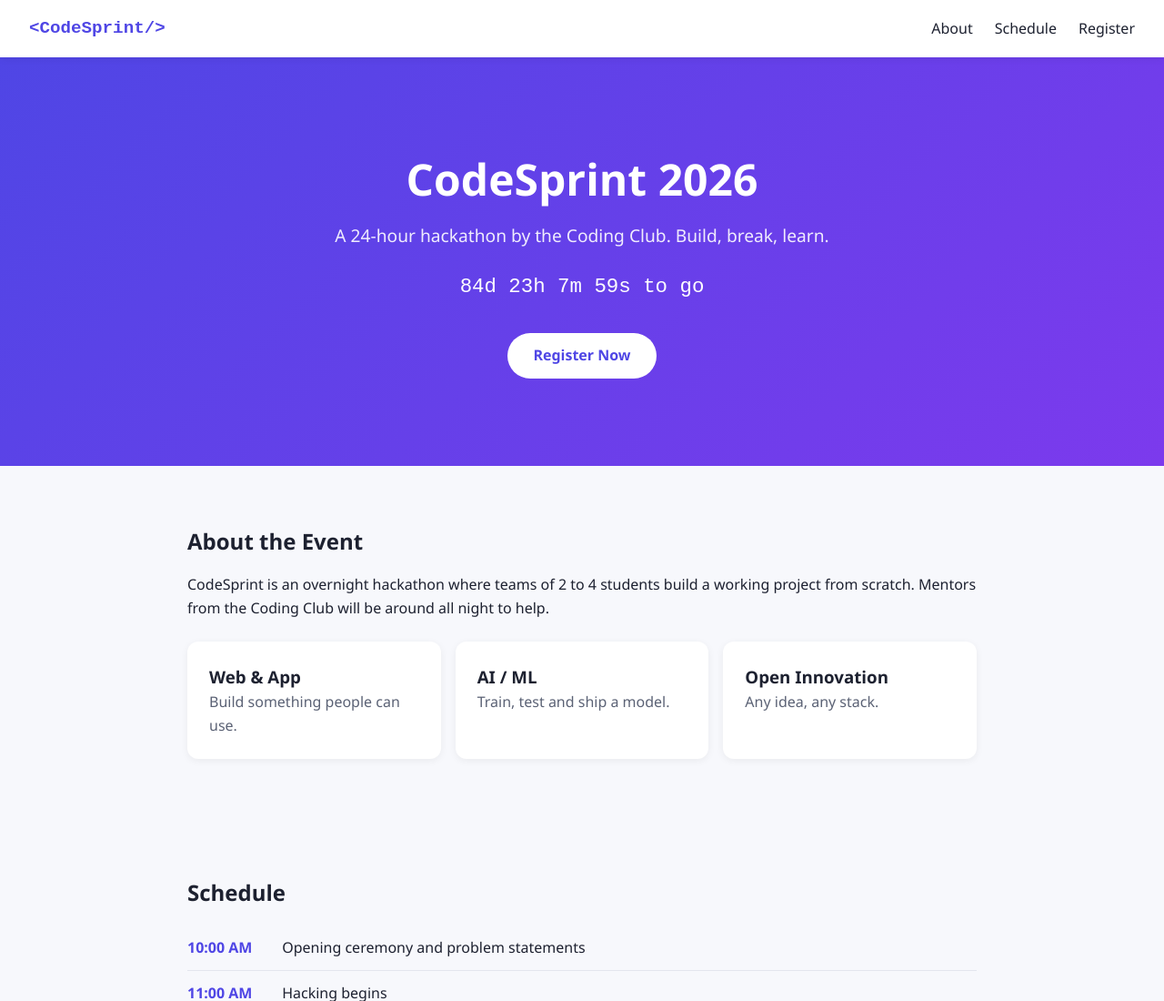
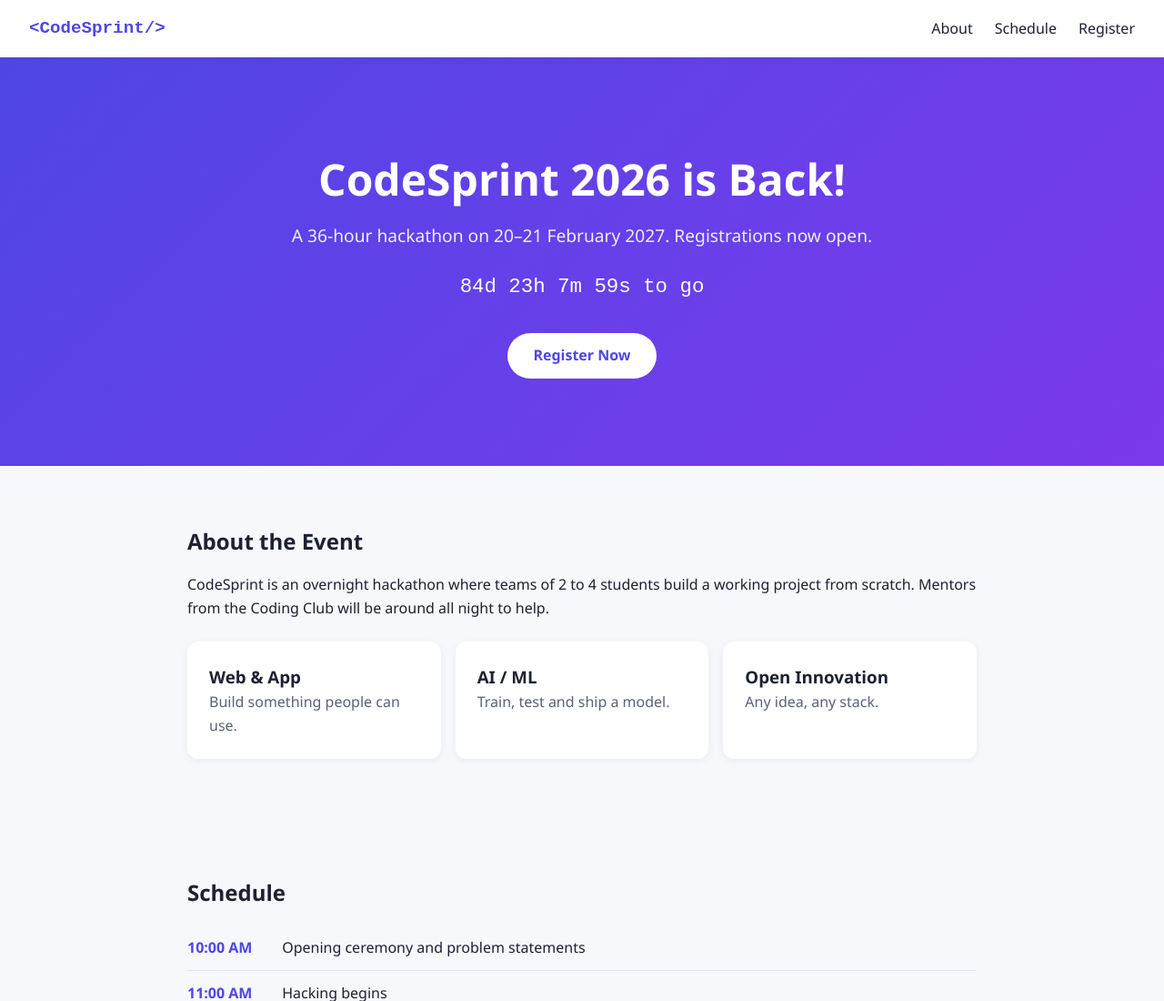
Before and after one commit to Akshita0210/codesprint-landing, a plain HTML site: page index.html in a window 1280 px wide. Shown: the top 1100 px of the page at 91% size. Drawn offline with Linux system fonts and the light colour scheme.

Commit message:
Update hero text with new event details

```diff
--- a/index.html
+++ b/index.html
@@ -17,8 +17,8 @@
   </nav>
 
   <header class="hero">
-    <h1 class="hero-title">CodeSprint 2026</h1>
-    <p class="hero-tagline">A 24-hour hackathon by the Coding Club. Build, break, learn.</p>
+    <h1 class="hero-title">CodeSprint 2026 is Back!</h1>
+    <p class="hero-tagline">A 36-hour hackathon on 20–21 February 2027. Registrations now open.</p>
     <div class="countdown" id="countdown">Loading countdown...</div>
     <a href="#register" class="btn">Register Now</a>
   </header>
```
